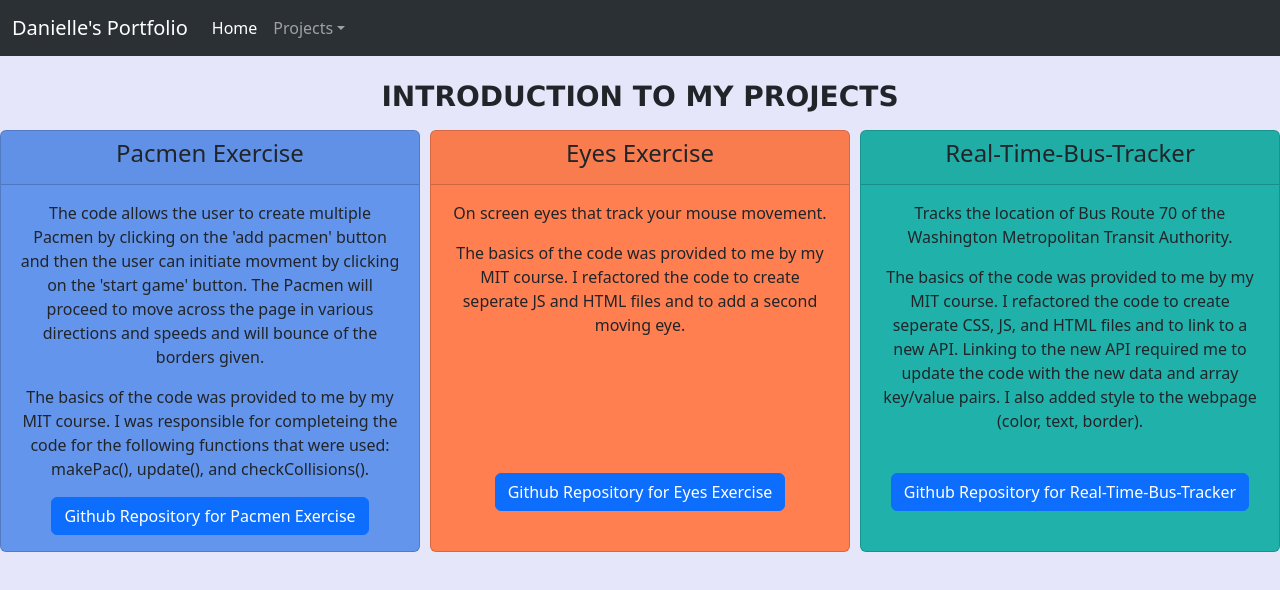
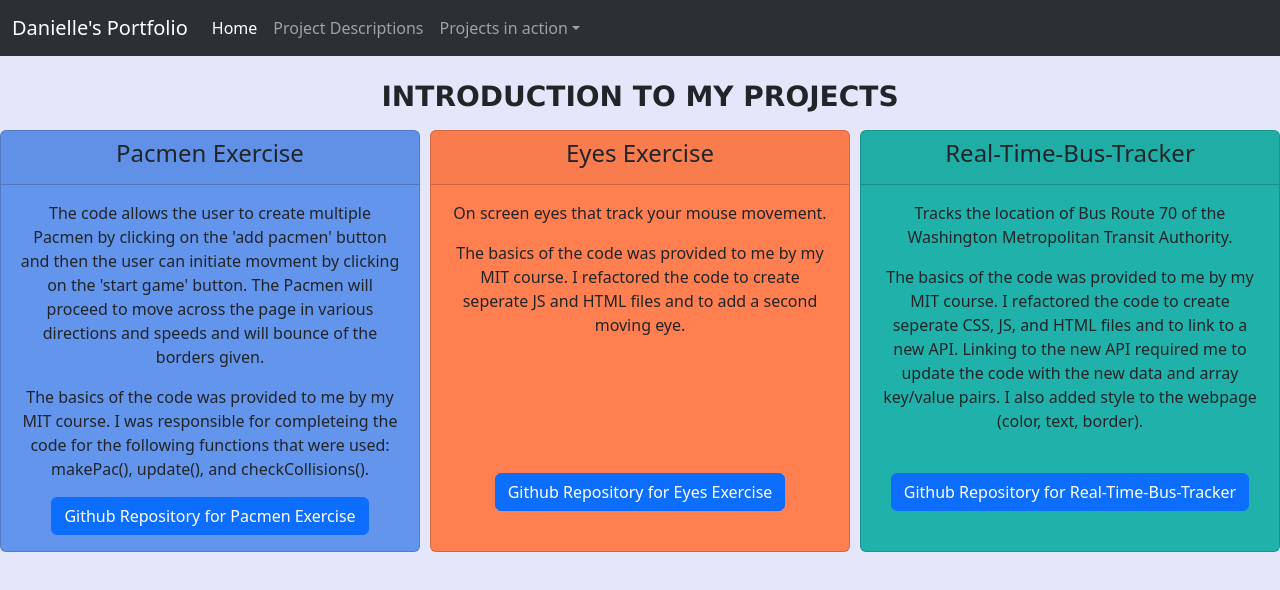
Before and after one commit to DanielleMBerg/Project-descriptions, a plain HTML site: page index.html in a window 1280 px wide. Drawn offline with nearby package versions, Linux system fonts and the light colour scheme.

Commit message:
Update index.html

```diff
--- a/index.html
+++ b/index.html
@@ -17,8 +17,11 @@
               <li class="nav-item">
                 <a class="nav-link active" aria-current="page" href="https://daniellemberg.github.io/">Home</a>
               </li>
+                <li class="nav-item">
+                <a class="nav-link" href="https://daniellemberg.github.io/Project-descriptions/">Project Descriptions</a>
+                </li>
               <li class="nav-item dropdown">
-                <a class="nav-link dropdown-toggle" role="button" data-bs-toggle="dropdown" aria-expanded="false">Projects</a>
+                <a class="nav-link dropdown-toggle" role="button" data-bs-toggle="dropdown" aria-expanded="false">Projects in action</a>
                   <ul class="dropdown-menu">
                     <li><a class="dropdown-item" href="https://daniellemberg.github.io/Pacmen/">Pacmen Exercise</a></li>
                     <li><a class="dropdown-item" href="https://daniellemberg.github.io/Eyes/">Eye Exercise</a></li>
```
